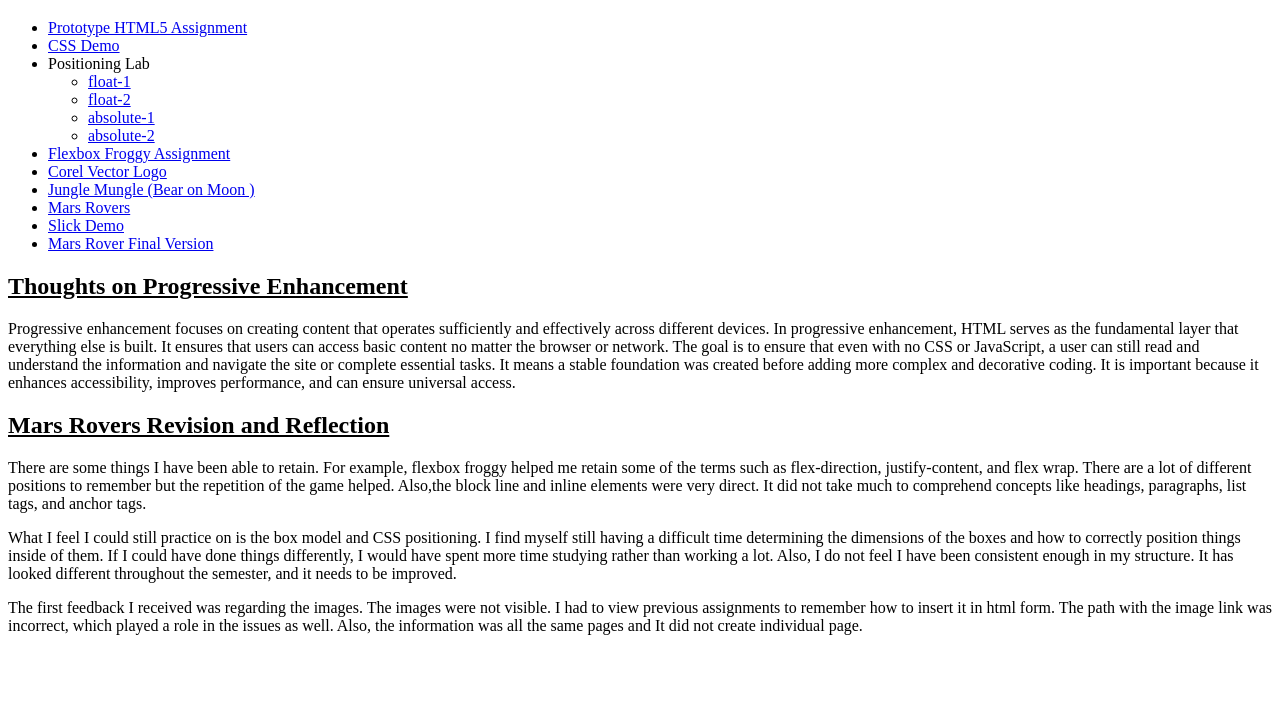
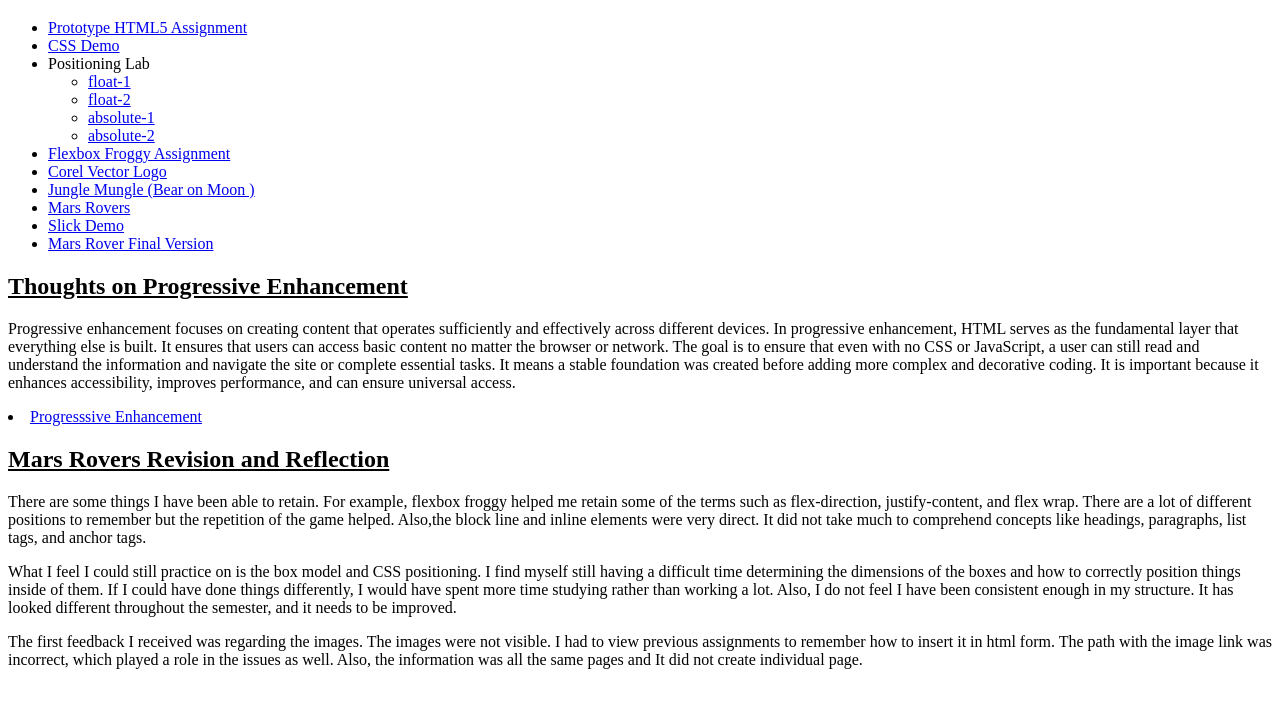
Before and after one commit to aachatman/ifsc-1310, a plain HTML site: page index.html in a window 1280 px wide. Shown: the part 61-768 px from the top of the page. Drawn offline with Linux system fonts and the light colour scheme.

Commit message:
Progressive Enhancement Link

```diff
--- a/index.html
+++ b/index.html
@@ -36,6 +36,7 @@
   <h2><u>Thoughts on Progressive Enhancement</u></h2>
 <p>Progressive enhancement focuses on creating content that operates sufficiently and effectively across different devices. In progressive enhancement, HTML serves as the fundamental layer that everything else is built.  It ensures that users can access basic content no matter the browser or network. The goal is to ensure that even with no CSS or JavaScript, a user can still read and understand the information and navigate the site or complete essential tasks. It means a stable foundation was created before adding more complex and decorative coding.
 It is important because it enhances accessibility, improves performance, and can ensure universal access.</p>
+ <li><a href="https://medium.com/design-bootcamp/progressive-enhancement-2788c4006b9a" title="Progressive Enhancement" target="_blank">Progresssive Enhancement</a></li>
 
 <h2><u>Mars Rovers Revision and Reflection</u></h2>
 <p>There are some things I have been able to retain. For example, flexbox froggy helped me retain some of the terms such as flex-direction, justify-content, and flex wrap. There are a lot of different positions to remember but the repetition of the game helped. Also,the block line and inline elements were very direct. It did not take much to comprehend concepts like headings, paragraphs, list tags, and anchor tags. </p>
```
